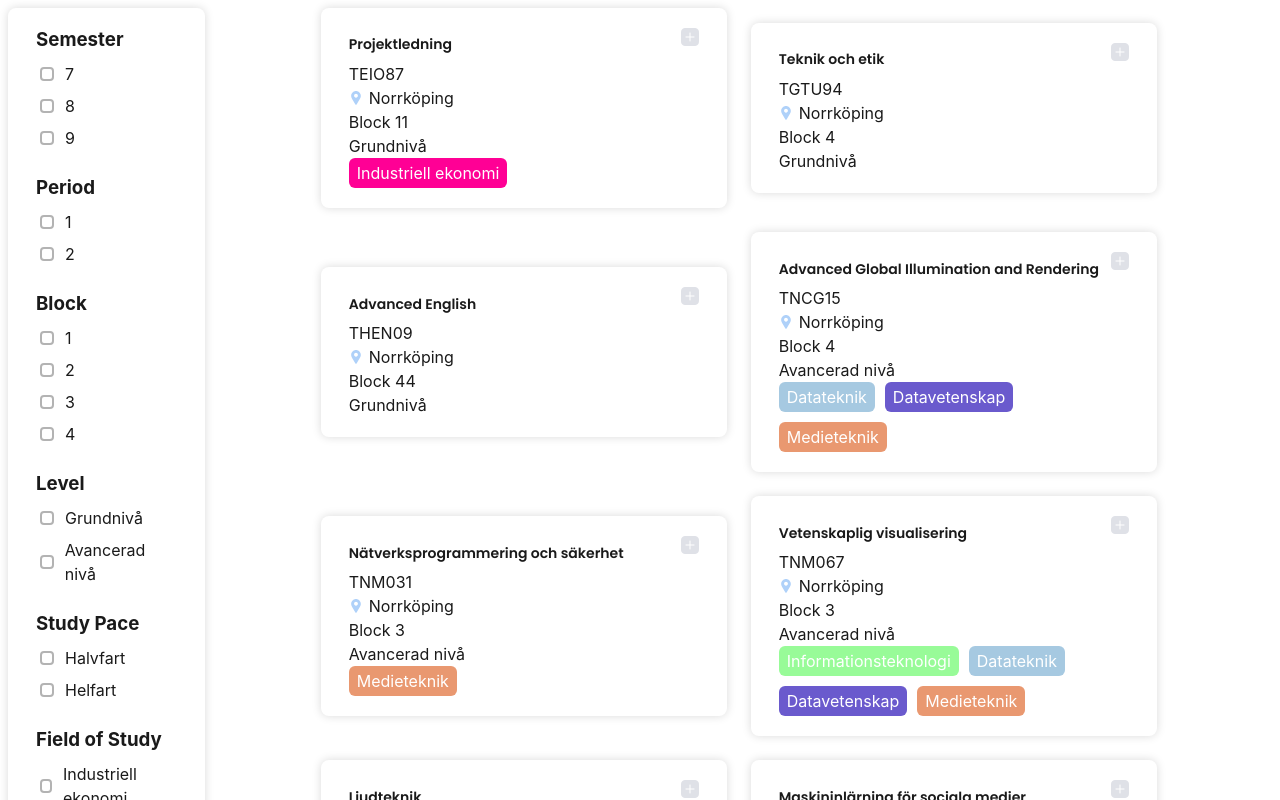
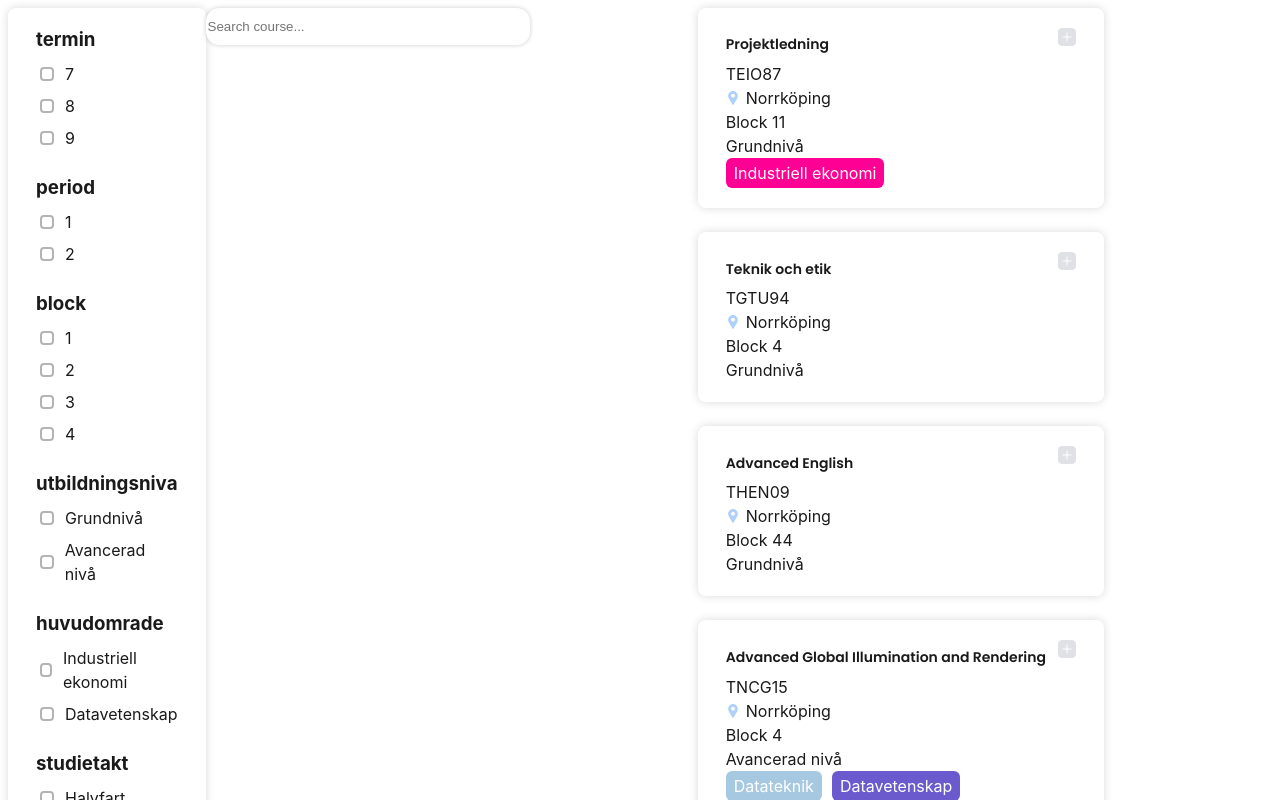
Before and after one commit to filipbagen/course-finder, a React (Vite) app: page / in a window 1280 px wide. Shown: the top 800 px of the page. Built offline with nearby package versions, Linux system fonts and the light colour scheme.

Commit message:
Splited into sub-components

```diff
--- a/src/App.jsx
+++ b/src/App.jsx
@@ -1,8 +1,14 @@
-import { useState } from 'react';
+import React, { useState } from 'react';
+import styled from 'styled-components';
+
+// data
 import DB from '../data/courses';
-import CourseBlock from './components/CourseBlock';
-import Filter from './components/Filter';
-import styled from 'styled-components';
+
+// components
+import CourseList from './components/CourseList';
+import filterCourses from './components/filterCourses';
+import SearchComponent from './components/SearchComponent';
+import FilterPanelComponent from './components/FilterPanelComponent';
 
 // styled
 const Container = styled.div`
@@ -10,31 +16,22 @@ const Container = styled.div`
   align-items: flex-start;
 `;
 
-const Courses = styled.div`
-  display: flex;
-  flex-wrap: wrap;
-  gap: 24px;
-  justify-content: center;
-  align-items: center;
-  max-width: 1200px;
-`;
-
-const FilterPanel = styled.div`
-  display: flex;
-  width: 220px;
-  padding: 18px 28px;
-  flex-direction: column;
-  align-items: flex-start;
-  gap: 24px;
-
-  border-radius: 8px;
-  background: var(--White, #fff);
-
-  /* Box shadow */
-  box-shadow: var(--box-shadow);
-`;
+/**
 
 const App = () => {
+  // NEW
+  const matchText = (course) => {
+    const text = searchString.toLowerCase();
+    // Add any other course properties you want to search within
+    return (
+      course.kursnamn.toLowerCase().includes(text) ||
+      course.kurskod.toLowerCase().includes(text)
+    );
+  };
+
+  // NEW
+  const [searchString, setSearchString] = useState('');
+
   // Define all your filter types and their possible values
   const filterOptions = {
     termin: ['7', '8', '9'],
@@ -66,14 +63,31 @@ const App = () => {
     });
   };
 
-  // Filter logic that applies "OR" within the same category and "AND" across different categories
-  const filteredDB = DB.filter((course) =>
+  // NEW
+  const TextInput = (event) => {
+    setSearchString(event.target.value);
+  };
+
+  // NEW
+  const getFilteredCourses = () => {
+    // First apply the filters from the filter panel
+    const coursesAfterFilter = DB.filter((course) =>
       Object.entries(selectedFilters).every(
         ([filterType, filterValues]) =>
           filterValues.length === 0 ||
           filterValues.some((value) => course[filterType]?.includes(value))
       )
     );
+
+    // Then apply the text search on the results of the filters
+    // NEW
+    return searchString
+      ? coursesAfterFilter.filter(matchText)
+      : coursesAfterFilter;
+  };
+
+  // Call getFilteredCourses() to get the final list of courses to display
+  const filteredCourses = getFilteredCourses();
 
   return (
     <>
@@ -135,17 +149,14 @@ const App = () => {
             selectedValues={selectedFilters.ort}
           />
 
-          {/* <Filter
-            title="Examination"
-            filterType="examination"
-            filterValues={filterOptions.examination}
-            handleFilterChange={handleFilterChange('examination')}
-            selectedValues={selectedFilters.examination}
-          /> */}
         </FilterPanel>
 
+        <InputDiv>
+          <Input onChange={TextInput} placeholder="Search course..." />
+        </InputDiv>
+
         <Courses>
-          {filteredDB.map((course) => (
+          {filteredCourses.map((course) => (
             <CourseBlock key={course.kurskod} course={course} />
           ))}
         </Courses>
@@ -155,3 +166,74 @@ const App = () => {
 };
 
 export default App;
+
+*/
+
+const App = () => {
+  const [searchString, setSearchString] = useState('');
+  const [selectedFilters, setSelectedFilters] = useState({}); // assume initial state is set
+
+  // ... Assume all the handler functions and other logic are here
+  const filterOptions = {
+    termin: ['7', '8', '9'],
+    period: ['1', '2'],
+    block: ['1', '2', '3', '4'],
+    utbildningsniva: ['Grundnivå', 'Avancerad nivå'],
+    huvudomrade: ['Industriell ekonomi', 'Datavetenskap'],
+    studietakt: ['Halvfart', 'Helfart'],
+    ort: ['Norrköping', 'Linköping'],
+    // ... add new filter types here
+  };
+
+  // This method would update the searchString state
+  const handleSearchChange = (event) => {
+    setSearchString(event.target.value);
+  };
+
+  // This method would update the selectedFilters state
+  const handleFilterChange = (filterType) => (event) => {
+    const value = event.target.value;
+    const checked = event.target.checked; // boolean that tells if the checkbox was checked or unchecked
+
+    // Update the selectedFilters state based on whether the box was checked or unchecked
+    setSelectedFilters((prevFilters) => {
+      // Get the current array of filter values, or an empty array if none
+      const currentFilterValues = prevFilters[filterType] || [];
+
+      if (checked) {
+        // If the checkbox was checked, add the value to the array
+        return {
+          ...prevFilters,
+          [filterType]: [...currentFilterValues, value],
+        };
+      } else {
+        // If the checkbox was unchecked, remove the value from the array
+        return {
+          ...prevFilters,
+          [filterType]: currentFilterValues.filter((item) => item !== value),
+        };
+      }
+    });
+  };
+
+  // console.log(selectedFilters);
+
+  // Assume this method filters the DB based on searchString and selectedFilters
+  const filteredCourses = filterCourses(DB, searchString, selectedFilters);
+
+  return (
+    <>
+      <Container>
+        <FilterPanelComponent
+          filterOptions={filterOptions}
+          selectedFilters={selectedFilters}
+          onFilterChange={handleFilterChange}
+        />
+        <SearchComponent onSearchChange={handleSearchChange} />
+        <CourseList courses={filteredCourses} />
+      </Container>
+    </>
+  );
+};
+
+export default App;
--- /dev/null
+++ b/src/components/CourseList.jsx
@@ -0,0 +1,28 @@
+import React from 'react';
+import styled from 'styled-components';
+import CourseBlock from './CourseBlock';
+
+const Courses = styled.div`
+  display: flex;
+  flex-wrap: wrap;
+  gap: 24px;
+  justify-content: center;
+  align-items: center;
+  max-width: 1200px;
+`;
+
+const CourseList = ({ courses }) => {
+  // courses.forEach((course) => {
+  //   console.log(course.termin); // Do this for each property
+  // });
+
+  return (
+    <Courses>
+      {courses.map((course) => (
+        <CourseBlock key={course.kurskod} course={course} />
+      ))}
+    </Courses>
+  );
+};
+
+export default CourseList;
--- /dev/null
+++ b/src/components/FilterCourses.jsx
@@ -0,0 +1,30 @@
+import React from 'react';
+
+const filterCourses = (courses, searchString, selectedFilters) => {
+  const searchLower = searchString.toLowerCase();
+
+  return courses.filter((course) => {
+    // Search filter: checks if the course name or code includes the search string
+    const matchesSearch =
+      course.kursnamn.toLowerCase().includes(searchLower) ||
+      course.kurskod.toLowerCase().includes(searchLower);
+
+    // Filter for each filter type (e.g., semester, level)
+    const matchesFilters = Object.keys(selectedFilters).every((filterType) => {
+      // If no filter is set for this type, consider it a match
+      if (!selectedFilters[filterType].length) {
+        return true;
+      }
+
+      // If the course's attribute matches any of the selected filter values, it's a match
+      return selectedFilters[filterType].some((selectedValue) =>
+        course[filterType].includes(selectedValue)
+      );
+    });
+
+    // Only include courses that match search and all filters
+    return matchesSearch && matchesFilters;
+  });
+};
+
+export default filterCourses;
--- /dev/null
+++ b/src/components/FilterPanelComponent.jsx
@@ -0,0 +1,46 @@
+import React from 'react';
+import styled from 'styled-components';
+
+// style
+const FilterPanel = styled.div`
+  display: flex;
+  width: 220px;
+  padding: 18px 28px;
+  flex-direction: column;
+  align-items: flex-start;
+  gap: 24px;
+
+  border-radius: 8px;
+  background: var(--White, #fff);
+
+  /* Box shadow */
+  box-shadow: var(--box-shadow);
+`;
+
+// components
+import FilterSection from './FilterSection';
+
+const FilterPanelComponent = ({
+  filterOptions,
+  selectedFilters,
+  onFilterChange,
+}) => {
+  // console.log(selectedFilters); // Inspect the structure and content of the selectedFilters object
+
+  return (
+    <FilterPanel>
+      {Object.keys(filterOptions).map((filterType) => (
+        <FilterSection
+          key={filterType}
+          title={filterType}
+          filterType={filterType}
+          filterValues={filterOptions[filterType]}
+          handleFilterChange={onFilterChange(filterType)}
+          selectedValues={selectedFilters[filterType]}
+        />
+      ))}
+    </FilterPanel>
+  );
+};
+
+export default FilterPanelComponent;
--- a/src/components/Filter.jsx
+++ b/src/components/FilterSection.jsx
@@ -18,7 +18,7 @@ const Label = styled.label`
   gap: 8px;
 `;
 
-const Filter = ({ title, filterValues, handleFilterChange }) => {
+const FilterSection = ({ title, filterValues, handleFilterChange }) => {
   return (
     <Section>
       {title && <Title>{title}</Title>}
@@ -38,4 +38,4 @@ const Filter = ({ title, filterValues, handleFilterChange }) => {
   );
 };
 
-export default Filter;
+export default FilterSection;
--- /dev/null
+++ b/src/components/SearchComponent.jsx
@@ -0,0 +1,30 @@
+import React from 'react';
+import styled from 'styled-components';
+
+// style
+const InputDiv = styled.div`
+  text-align: center;
+`;
+
+const Input = styled.input`
+  border: none;
+  outline: none;
+  height: 26pt;
+  width: 240pt;
+  border-radius: 10pt;
+  box-shadow: 0px 0px 5px 0px rgba(0, 0, 0, 0.2);
+
+  &:placeholder {
+    margin-left: 10pt;
+  }
+`;
+
+const SearchComponent = ({ onSearchChange }) => {
+  return (
+    <InputDiv>
+      <Input onChange={onSearchChange} placeholder="Search course..." />
+    </InputDiv>
+  );
+};
+
+export default SearchComponent;
```
Lines whose indentation alone changed are shown as unchanged.
